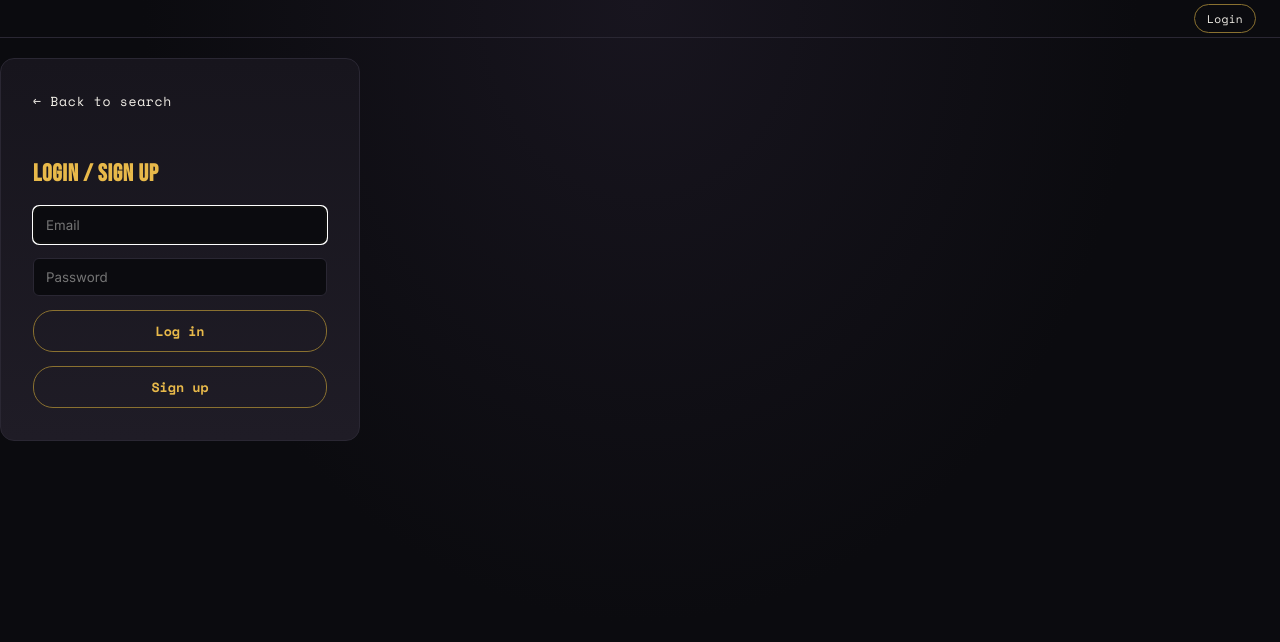
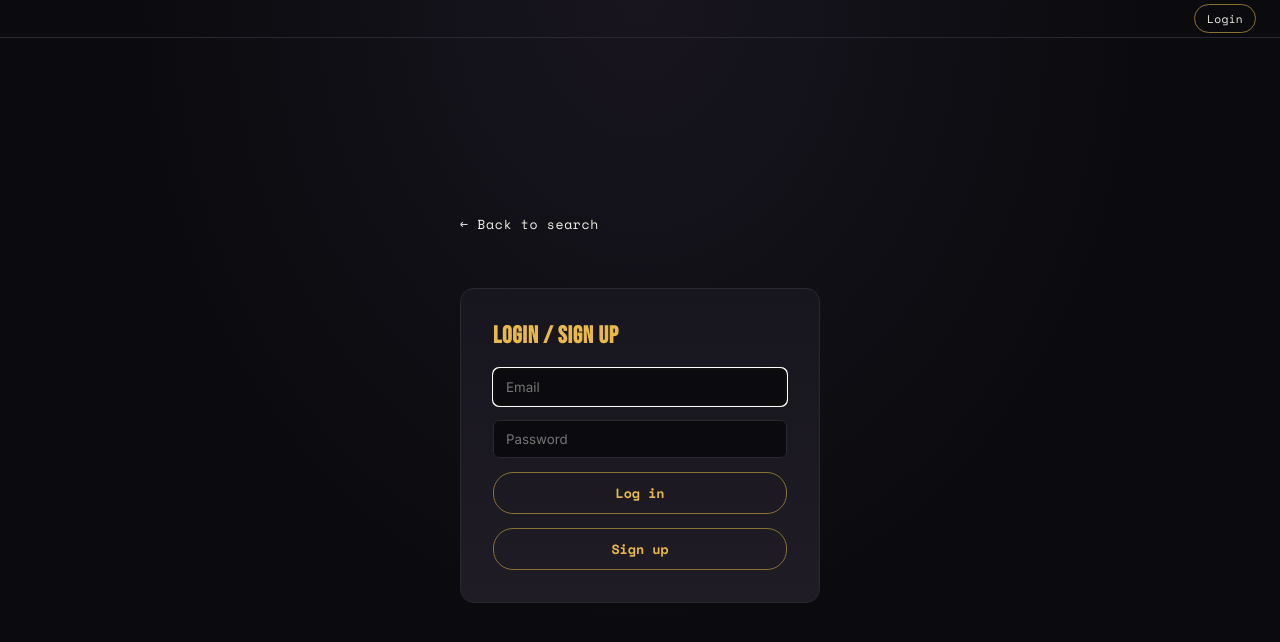
Before and after one commit to NowShowingSite/nowshowing, a Next.js app: page /login in a window 1280 px wide. Shown: the top 642 px of the page. Built offline with nearby package versions, Linux system fonts and the light colour scheme; no server answers.

Commit message:
Refactor login page structure and event handling

```diff
--- a/app/login/page.tsx
+++ b/app/login/page.tsx
@@ -74,10 +74,12 @@ export default function LoginPage() {
   }
 
   return (
-    <div className="login-box">
+    <div className="login-page-wrap" onClick={() => router.back()}>
+      <div className="login-page-content" onClick={(e) => e.stopPropagation()}>
         <Link href="/" className="back-link">
           ← Back to search
         </Link>
+        <div className="login-box">
           <h2>Login / Sign up</h2>
           <input
             type="email"
@@ -98,5 +100,7 @@ export default function LoginPage() {
           <button onClick={handleSignUp}>Sign up</button>
           {message && <p>{message}</p>}
         </div>
+      </div>
+    </div>
   );
 }
```
Lines whose indentation alone changed are shown as unchanged.
